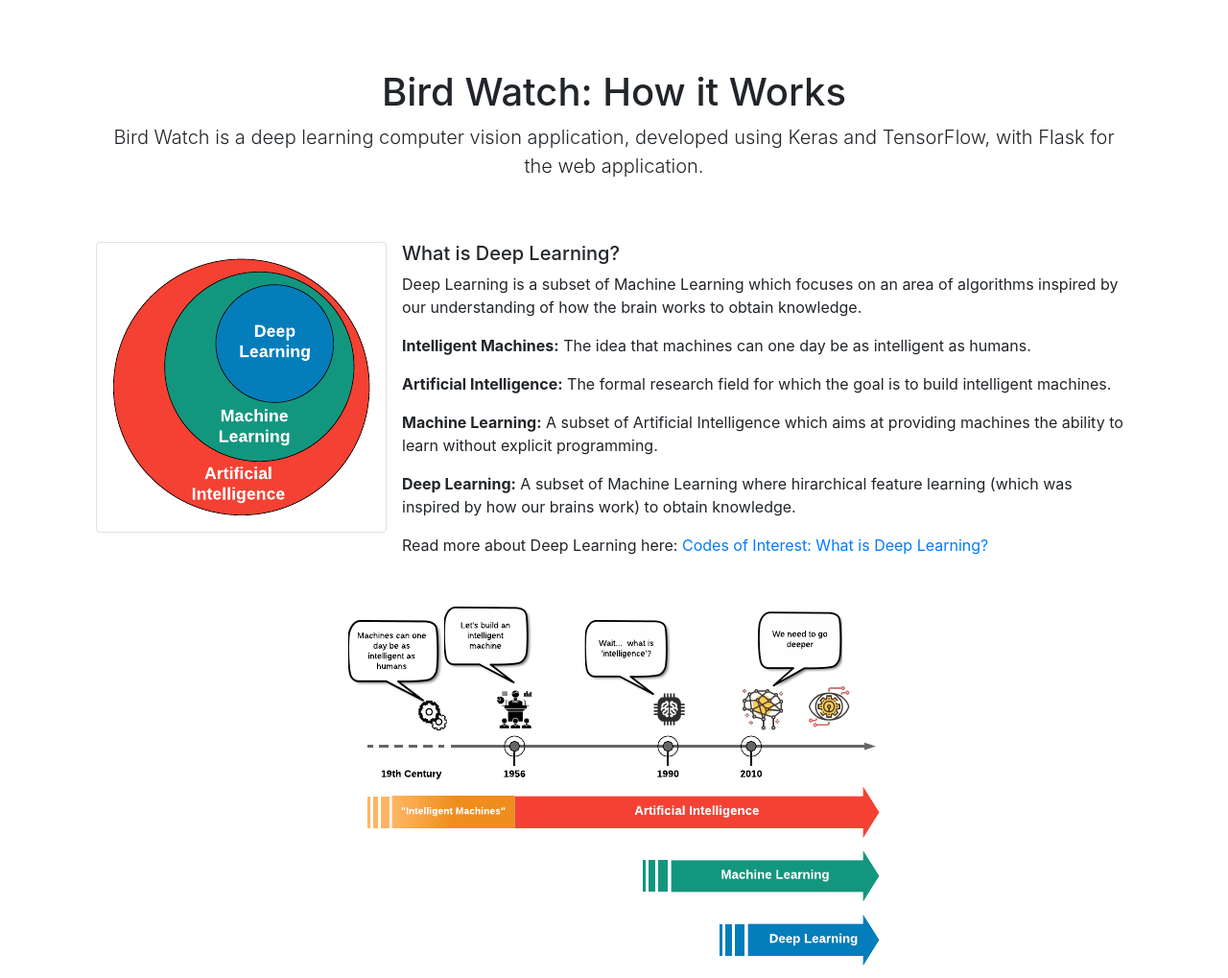
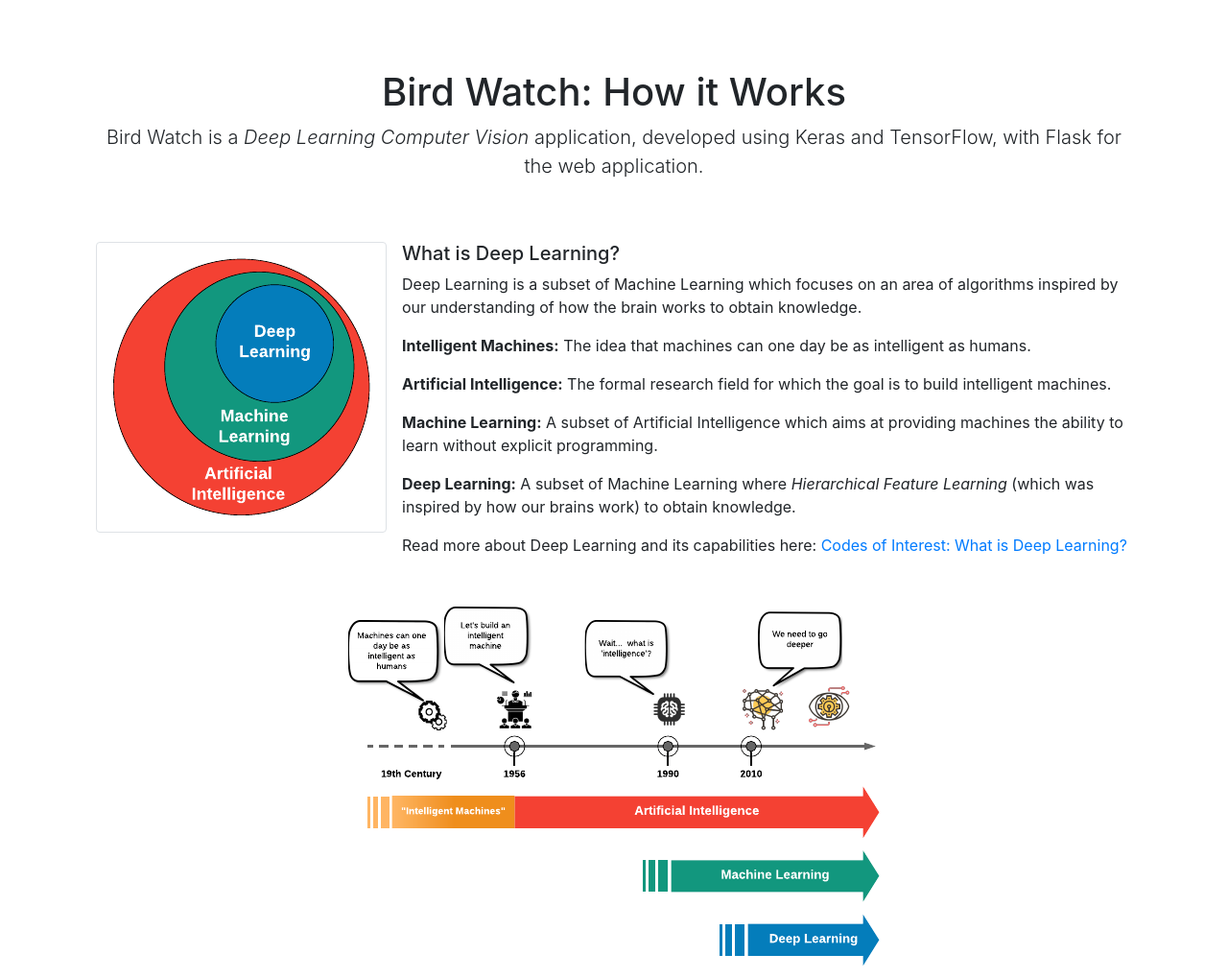
Before and after one commit to Thimira/bird_watch, a Flask app: page /howitworks in a window 1280 px wide. Shown: the part 56-1075 px from the top of the page at 96% size. Run offline with Flask 2, Linux system fonts and the light colour scheme; parts of the project's set-up code (start-up, migrations or seed data) failed here and were passed over; some libraries are stand-ins or nearby versions.

Commit message:
fixing typo

```diff
--- a/templates/howitworks.html
+++ b/templates/howitworks.html
@@ -23,7 +23,7 @@
 {% block content %}
     <div class="center-content">
         <h1>Bird Watch: How it Works</h1>
-        <p class="lead">Bird Watch is a deep learning computer vision application, developed using Keras and TensorFlow, with Flask for the web application.</p>
+        <p class="lead">Bird Watch is a <em>Deep Learning Computer Vision</em> application, developed using Keras and TensorFlow, with Flask for the web application.</p>
 
     </div>
     <div class="container">
@@ -35,8 +35,8 @@
                 <p><strong>Intelligent Machines:</strong> The idea that machines can one day be as intelligent as humans.</p>
                 <p><strong>Artificial Intelligence:</strong> The formal research field for which the goal is to build intelligent machines.</p>
                 <p><strong>Machine Learning:</strong> A subset of Artificial Intelligence which aims at providing machines the ability to learn without explicit programming.</p>
-                <p><strong>Deep Learning:</strong> A subset of Machine Learning where hirarchical feature learning (which was inspired by how our brains work) to obtain knowledge.</p>
-                <p>Read more about Deep Learning here: <a href="https://www.codesofinterest.com/p/what-is-deep-learning.html" target="_blank">Codes of Interest: What is Deep Learning?</a></p>
+                <p><strong>Deep Learning:</strong> A subset of Machine Learning where <em>Hierarchical Feature Learning</em> (which was inspired by how our brains work) to obtain knowledge.</p>
+                <p>Read more about Deep Learning and its capabilities here: <a href="https://www.codesofinterest.com/p/what-is-deep-learning.html" target="_blank">Codes of Interest: What is Deep Learning?</a></p>
             </div>
         </div>
     </div>
```
